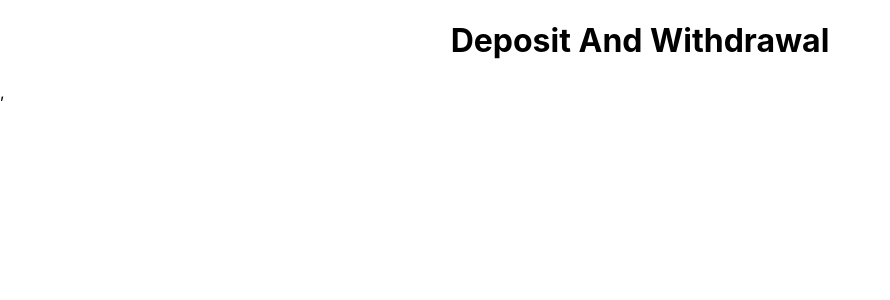
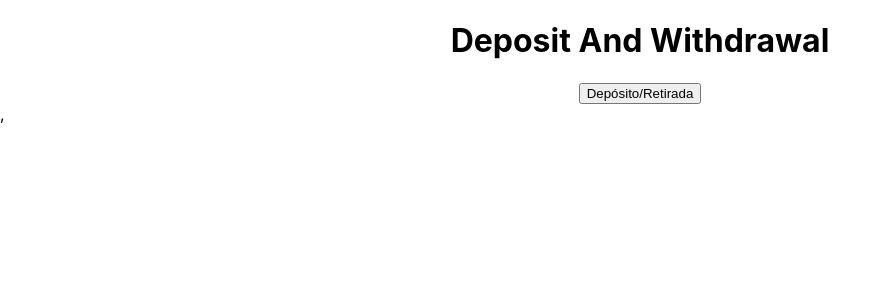
Before and after one commit to Yasmim-Matos/desafio-pratico-ps-xp, a React (Create React App) app: page /desafio-pratico-ps-xp/depositAndWithdrawal in a window 1280 px wide. Shown: the top 300 px of the page, without its empty margins (0-890 px from the left). Built offline with nearby package versions, Linux system fonts and the light colour scheme.

Commit message:
feat: adding button on 'DepositAndWithdrawalPage'

```diff
--- a/src/pages/DepositAndWithdrawalPage.jsx
+++ b/src/pages/DepositAndWithdrawalPage.jsx
@@ -4,6 +4,13 @@ function DepositAndWithdrawalPage() {
     return (
         <main className="depositAndWithdrawal-container">
             <h1>Deposit And Withdrawal</h1>
+
+            <button
+                type="button"
+                name="depoAndWithD-button"
+            >
+                Depósito/Retirada
+            </button>
         </main>
     );
 }
```
